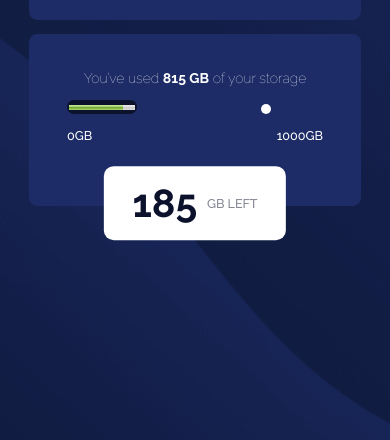
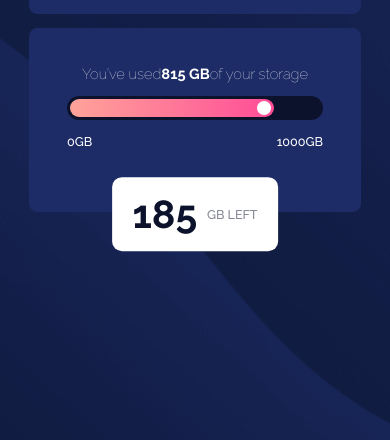
Before and after one commit to wojocode/fylo-data, a plain HTML site: page index.html in a window 390 px wide. Shown: the part 404-844 px from the top of the page. Drawn offline with Linux system fonts and the light colour scheme.

Commit message:
mobile version ready

```diff
--- a/index.html
+++ b/index.html
@@ -22,20 +22,20 @@
 
     </div>
   </section>
-  <section class="bar">
-    <label for="data">You’ve used
-      <b>815 gb</b>
-      of your storage</label>
-    <meter id="data" min="0" value="815" optimum="" max="1000">
-    </meter>
-    <span class="dot"></span>
+  <section class="bar_box">
+    <label for="data">You’ve used<b>815 gb</b>of your storage</label>
+    <div class="meter" id="data">
+        <div class="bar" role="meter">
+        <span class="dot"></span>
+        </div>
+    </div>
     <div class="tooltip" role="tooltip">
-     <b>185</b>
-     <span>gb left</span>
+        <b>185</b>
+        <span>gb left</span>
     </div>
     <div class="min-max">
-    <span>0gb</span>
-    <span>1000gb</span>
+        <span>0gb</span>
+        <span>1000gb</span>
     </div>
 
   </section>
--- a/style.css
+++ b/style.css
@@ -59,38 +59,51 @@ section > *{
     left:50%;
     transform: translate(-50%,-50%);
 }
-.bar{
+.bar_box{
     display:flex;
     flex-direction: column;
     position: relative;
     padding-bottom:3.5rem;
 }
 label{
-    font-size:1rem;
-    font-weight: 100;
+    font-size:1.05rem;
+    font-weight:100;
     text-align:center;
 }
 b{
     text-transform: uppercase;
 }
-meter{
+.meter{
     background:var(--very_dark_blue);
     border-radius:2rem;
-    padding:0.15rem;
+    padding:0.2rem;
+    width:100%;
+    height:1.7rem;
   }
-  meter::-moz-meter-bar {
+  .bar {
     background: linear-gradient(to right,hsl(6, 100%, 80%),hsl(335, 100%, 65%));
     border-radius:2rem;
+    height:1.3rem;
+    width:81.5%;
+    position:relative;
+  }
+  .dot{
     position: absolute;
-  }
+    width:1rem;
+    height:1rem;
+    border-radius: 50%;
+    background-color: white;
+    right:0.2rem;
+    top:50%;
+    transform:translateY(-50%);
+}
 span{
     text-transform: uppercase;
 }
-
 .tooltip{
     background-color: white;
     color:var(--very_dark_blue);
-    width:55%;
+    width:50%;
     max-width:300px;
     padding:1rem 0;
     font-size:2.8rem;
@@ -115,13 +128,9 @@ span{
     font-size:0.9rem;
     font-weight:500;
 }
-.dot{
-    position: absolute;
-    width:10px;
-    height:10px;
-    border-radius: 50%;
-    background-color: white;
-    padding:0;
-    right:27%;
-    top:41%;
+.meter_bar{
+    width:100%;
+    display: block;
+    width:100%;
+    position: relative;
 }
```
